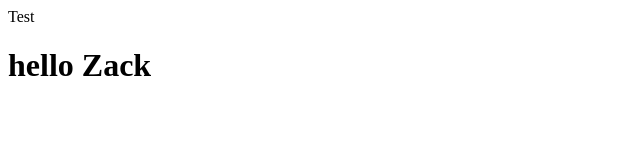
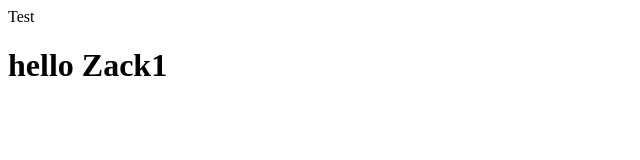
Before and after one commit to zmady/Test, a plain HTML site: page index.html in a window 1280 px wide. Shown: the full height of the page, 0-640 px from the left. Drawn offline with Linux system fonts and the light colour scheme.

Commit message:
updated index.html

```diff
--- a/index.html
+++ b/index.html
@@ -1,6 +1,6 @@
 <html>
 <head>Test</head>
 <body>
-<h1>hello Zack</h1>
+<h1>hello Zack1</h1>
 </body>
 </html>
```
